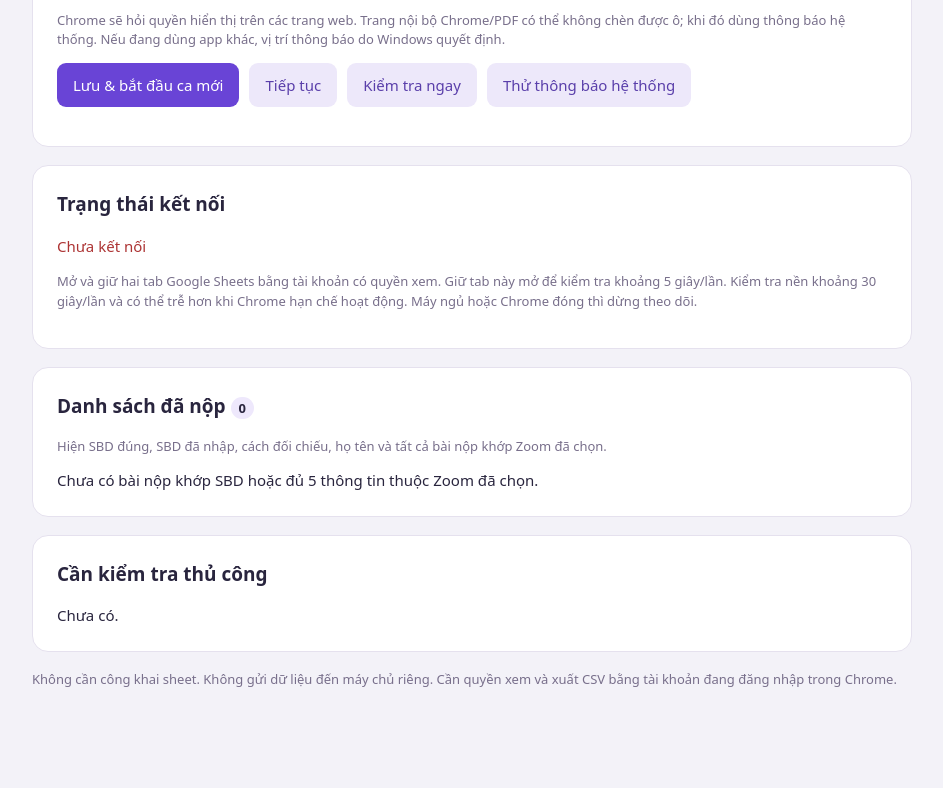
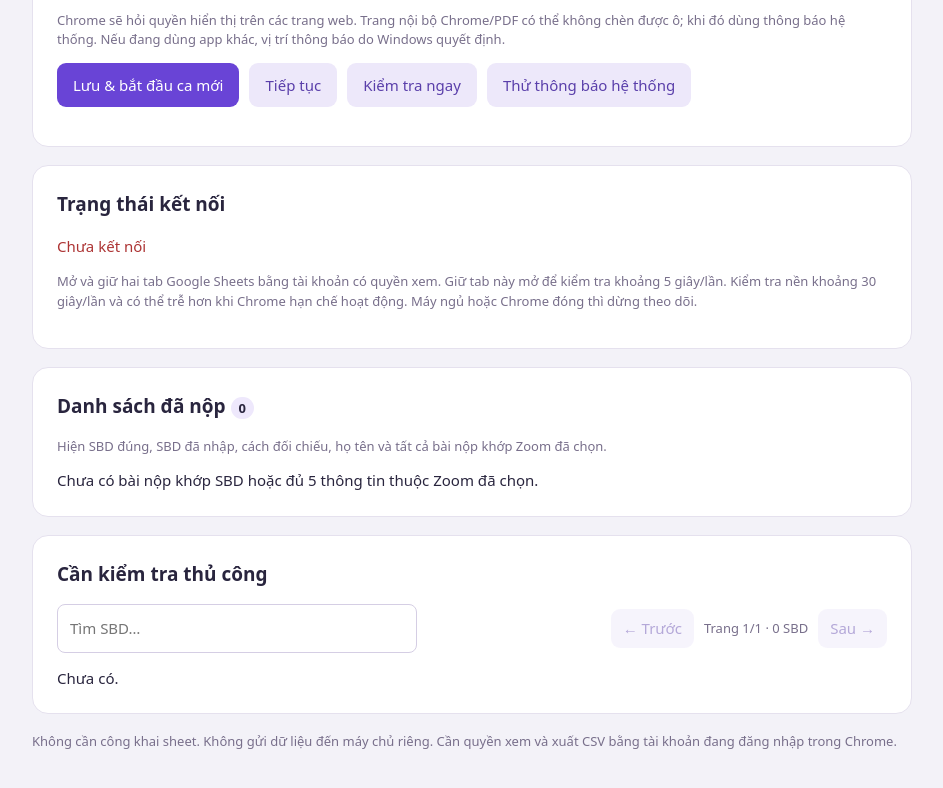
Before and after one commit to anhminh109/SDB_Notifier-and-Autofill_Extension, a browser extension: page sbd-notifier-1.1.5/monitor.html in a window 1280 px wide. Shown: the part 774-1562 px from the top of the page, without its empty margins (168-1111 px from the left). Before the commit the page ends 1499 px from the top, so only its background shows below. Drawn offline with Linux system fonts and the light colour scheme.

Commit message:
feat: paginate and search manual review items

```diff
--- a/package.json
+++ b/package.json
@@ -2,6 +2,6 @@
   "private": true,
   "type": "module",
   "scripts": {
-    "test": "node tests/matcher.test.mjs"
+    "test": "node tests/matcher.test.mjs && node tests/review.test.mjs"
   }
 }
--- /dev/null
+++ b/sbd-notifier-1.1.5/review-pagination.js
@@ -0,0 +1,32 @@
+import {paginateIssues} from './review.js';
+
+const host=document.getElementById('skipped');
+const controls=document.createElement('div');
+controls.className='review-controls';
+const search=document.createElement('input');
+search.type='search';search.placeholder='Tìm SBD…';search.setAttribute('aria-label','Tìm SBD cần kiểm tra');
+const pager=document.createElement('div');pager.className='review-pager';
+const previous=document.createElement('button');previous.type='button';previous.className='secondary';previous.textContent='← Trước';
+const status=document.createElement('span');
+const next=document.createElement('button');next.type='button';next.className='secondary';next.textContent='Sau →';
+pager.append(previous,status,next);controls.append(search,pager);host.before(controls);
+
+let issues=[],page=0,painting=false;
+const observer=new MutationObserver(()=>{if(!painting)queueMicrotask(refresh);});
+observer.observe(host,{childList:true});
+
+function paint(){
+ const result=paginateIssues(issues,search.value,page);page=result.page;painting=true;observer.disconnect();host.replaceChildren();
+ if(!result.items.length)host.textContent=search.value.trim()?'Không tìm thấy SBD.':'Chưa có.';
+ for(const item of result.items){const row=document.createElement('p');row.textContent=`${item.sbd||item.sourceSbd||'(trống)'} — ${item.reason}`;host.append(row);}
+ status.textContent=`Trang ${result.page+1}/${result.pageCount} · ${result.total} SBD`;
+ previous.disabled=result.page===0;next.disabled=result.page>=result.pageCount-1;pager.hidden=result.total<=10;
+ observer.observe(host,{childList:true});painting=false;
+}
+
+async function refresh(){issues=(await chrome.storage.local.get('skipped')).skipped||[];paint();}
+search.addEventListener('input',()=>{page=0;paint();});
+previous.addEventListener('click',()=>{page--;paint();});
+next.addEventListener('click',()=>{page++;paint();});
+chrome.storage.onChanged.addListener(changes=>{if(changes.skipped)refresh();});
+await refresh();
--- /dev/null
+++ b/sbd-notifier-1.1.5/review.js
@@ -0,0 +1,7 @@
+export function paginateIssues(items,query='',page=0,pageSize=10){
+ const needle=String(query).trim().toUpperCase();
+ const filtered=needle?items.filter(item=>[item.sbd,item.sourceSbd].some(value=>String(value??'').toUpperCase().includes(needle))):[...items];
+ const pageCount=Math.max(1,Math.ceil(filtered.length/pageSize));
+ const currentPage=Math.min(Math.max(0,Number(page)||0),pageCount-1);
+ return {items:filtered.slice(currentPage*pageSize,(currentPage+1)*pageSize),total:filtered.length,page:currentPage,pageCount};
+}
--- a/sbd-notifier-1.1.5/style.css
+++ b/sbd-notifier-1.1.5/style.css
@@ -1,2 +1,3 @@
 *{box-sizing:border-box}body{margin:0;background:#f3f2f8;color:#29253e;font:15px/1.5 system-ui}main{max-width:920px;margin:36px auto;padding:0 20px}header{display:flex;align-items:center;gap:18px;margin-bottom:28px}h1{margin:0;font-size:28px}header p{margin:4px 0;color:#746b89}.logo{background:#6b4ae0;border-radius:16px;font-size:30px;color:white;padding:8px 20px}#state{margin-left:auto;background:#e5defb;padding:6px 14px;border-radius:20px}section{background:white;border:1px solid #e5e1ee;border-radius:16px;padding:24px;margin:18px 0}h2{font-size:19px;margin:0 0 16px}label{display:block;margin:14px 0;font-weight:600}input:not([type=checkbox]){display:block;width:100%;padding:12px;margin-top:6px;border:1px solid #d5cee4;border-radius:8px;font:inherit}button{border:0;background:#6944d6;color:white;padding:11px 16px;border-radius:9px;font:inherit;cursor:pointer}.secondary{color:#5a3faa;background:#ede8fa}.buttons{display:flex;gap:10px;flex-wrap:wrap}.hint,footer{font-size:13px;color:#786f8b}.check{font-weight:400}summary{cursor:pointer;color:#6342b3}.grid{display:grid;grid-template-columns:1fr 1fr;gap:0 16px}#error{color:#b33434}table{width:100%;border-collapse:collapse;font-size:14px}th,td{text-align:left;padding:10px;border-bottom:1px solid #eee}a{color:#6342b3}#count{font-size:13px;background:#eee8fc;border-radius:12px;padding:2px 8px}@media(max-width:600px){.grid{grid-template-columns:1fr}header{flex-wrap:wrap}}
 form details:nth-of-type(2){display:none}
+.review-controls{display:flex;align-items:center;gap:12px;justify-content:space-between;margin-bottom:14px}.review-controls input[type=search]{margin:0;max-width:360px}.review-pager{display:flex;align-items:center;gap:10px;white-space:nowrap}.review-pager button{padding:8px 12px}.review-pager button:disabled{cursor:not-allowed;opacity:.45}.review-pager span{font-size:13px;color:#786f8b}@media(max-width:600px){.review-controls{align-items:stretch;flex-direction:column}.review-controls input[type=search]{max-width:none}.review-pager{justify-content:space-between}}
```
Also changed, not shown: tests/review.test.mjs (added, +11 -0 lines), sbd-notifier-1.1.5/monitor.js.
